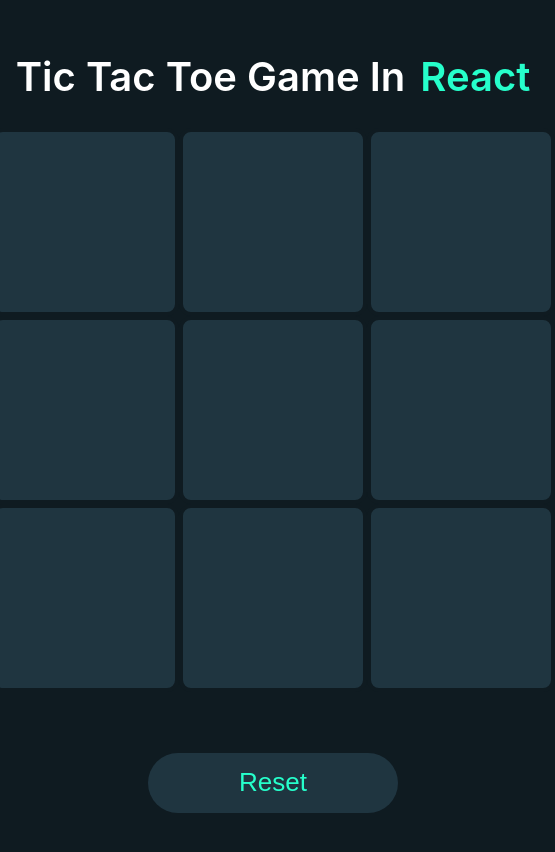
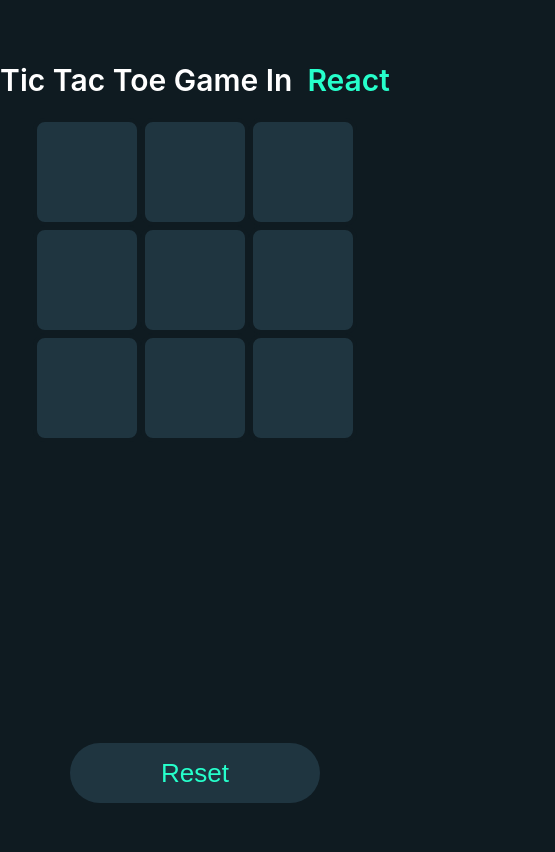
Before and after one commit to Aavesh-Shaikh/tic-tac-toe-game, a React (Create React App) app: page / in a window 390 px wide. Shown: the part 116-968 px from the top of the page, 555 px wide, since content can reach past the window. Built offline with nearby package versions, Linux system fonts and the light colour scheme.

Commit message:
its responsive now

```diff
--- a/src/Components/TicTacToe/TicTacToe.css
+++ b/src/Components/TicTacToe/TicTacToe.css
@@ -6,11 +6,10 @@
   align-items: center;
   justify-content: center;
 }
-.tic_tac_game_sub_div{
+.tic_tac_game_sub_div {
   display: flex;
-    flex-direction: column;
-    align-items: center;
-
+  flex-direction: column;
+  align-items: center;
 }
 .title {
   text-align: center;
@@ -66,17 +65,18 @@
 }
 @media (max-width: 700px) {
   .tic_tac_game_main_div {
-    width: 140%;
+    /* width: 140%; */
     height: 130vh;
     display: flex;
     flex-direction: column;
     align-items: center;
     justify-content: center;
+
   }
   .title {
     text-align: center;
     margin-top: 50px;
-    font-size: 40px;
+    font-size: 30px;
     color: #fff;
     font-weight: 600;
     display: flex;
@@ -88,4 +88,13 @@
     padding: 20px 20px;
     height: 30px;
   }
+  .boxes {
+    display: flex;
+    width: 100px;
+    height: 100px;
+    background: #1f3540;
+    border: 4px solid #0f1b21;
+    border-radius: 12px;
+    cursor: pointer;
+  }
 }
```
